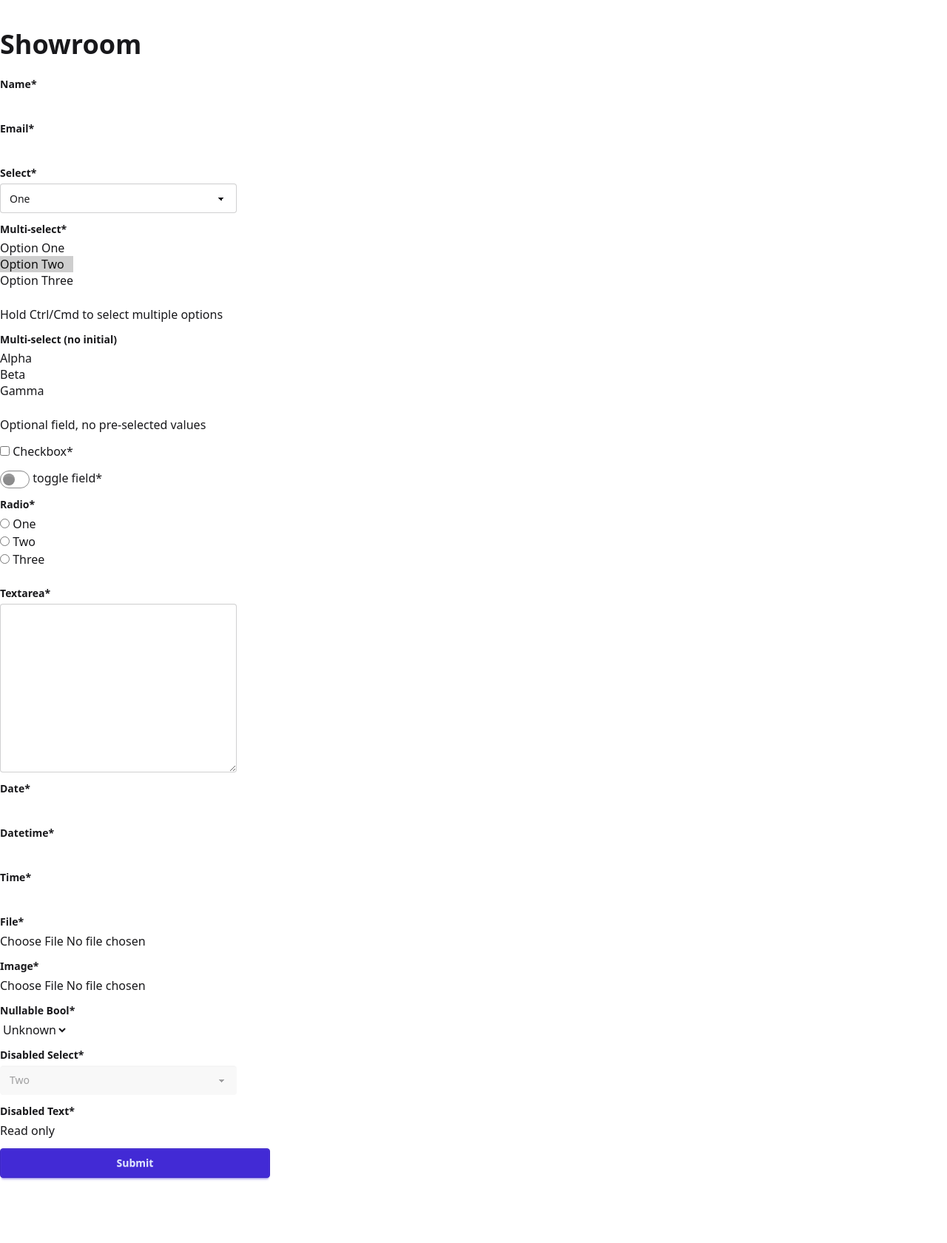
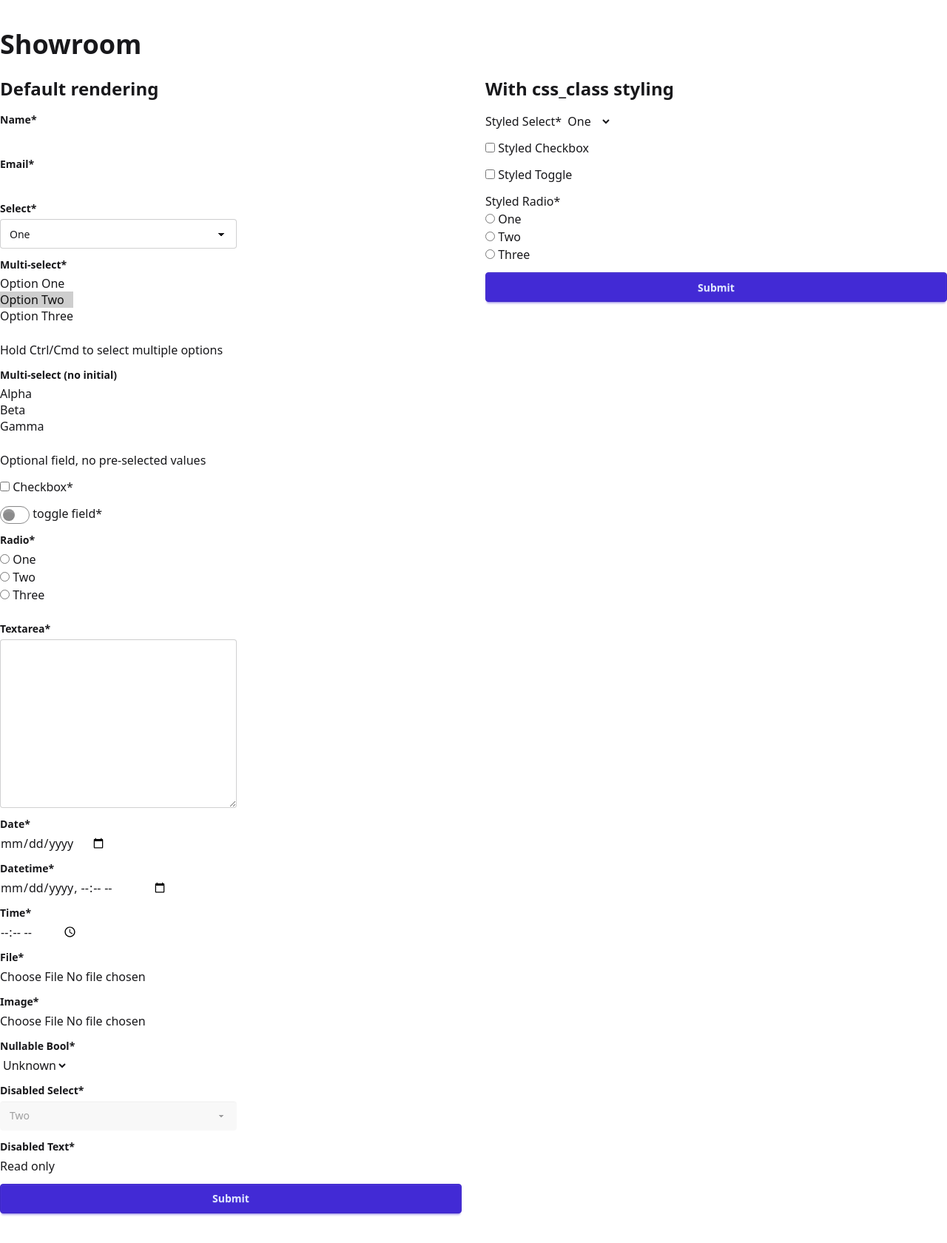
Before and after one commit to fabge/crispy-daisyui, a Django app: page / in a window 1280 px wide. Shown: the whole page at 74% size. Before the commit the page ends 1595 px from the top, so only its background shows below. Run offline with Django 5.2, Linux system fonts and the light colour scheme; some libraries are stand-ins or nearby versions.

Commit message:
Support css_class on all widget types and clean up template rendering (#12)
Add widget_attrs_tag template tag that merges base CSS classes, widget
attrs, dynamic attrs (disabled, etc.), and error classes into a single
flatatt output. This replaces the previous approach of hardcoding class
attributes separately from widget attrs, which caused duplicate class
attributes when using Field(css_class=...).

Remove unused template filters: classes, css_class, is_password, is_file,
is_clearable_file, is_multivalue, widget_attrs.

Update example app with Form2 showcasing css_class styling, disabled
fields, and native HTML5 date/time inputs.

BREAKING: Removed widget_attrs filter and several unused filters from
daisyui_field templatetags.

```diff
--- a/crispy_daisyui/templates/daisyui/layout/checkbox.html
+++ b/crispy_daisyui/templates/daisyui/layout/checkbox.html
@@ -5,11 +5,10 @@
   <label class="label cursor-pointer">
     {% if not label_after %}<span class="label-text">{{ field.label }}</span>{% endif %}
     <input type="checkbox"
-           class="checkbox {{ field.css_classes }}"
            name="{{ field.html_name }}"
            id="{{ field.auto_id }}"
            {% if field.value %}checked="checked"{% endif %}
-           {{ field|widget_attrs|flatatt }}>
+           {% widget_attrs_tag field "checkbox" %}>
     {% if label_after %}<span class="label-text">{{ field.label }}</span>{% endif %}
   </label>
 </div>
--- a/crispy_daisyui/templates/daisyui/layout/checkboxselectmultiple.html
+++ b/crispy_daisyui/templates/daisyui/layout/checkboxselectmultiple.html
@@ -4,12 +4,12 @@
 {% for choice in field.field.choices %}
     <div class="form-control">
         <label class="label cursor-pointer">
-            <input type="checkbox" class="checkbox"
+            <input type="checkbox"
                 {% if choice.0 in field.value or choice.0|stringformat:"s" in field.value or choice.0|stringformat:"s" == field.value|default_if_none:""|stringformat:"s" %} checked="checked"{% endif %}
                 name="{{ field.html_name }}"
                 id="id_{{ field.html_name }}_{{ forloop.counter }}"
                 value="{{ choice.0|unlocalize }}"
-                {{ field|widget_attrs|flatatt }}>
+                {% widget_attrs_tag field "checkbox" %}>
             <span class="label-text">{{ choice.1|unlocalize }}</span>
         </label>
     </div>
--- a/crispy_daisyui/templates/daisyui/layout/radioselect.html
+++ b/crispy_daisyui/templates/daisyui/layout/radioselect.html
@@ -4,7 +4,7 @@
 {% for choice in field.field.choices %}
     <div class="form-control">
         <label for="id_{{ field.html_name }}_{{ forloop.counter }}" class="label cursor-pointer">
-            <input type="radio" class="radio"{% if choice.0|stringformat:"s" == field.value|default_if_none:""|stringformat:"s" %} checked="checked"{% endif %} name="{{ field.html_name }}" id="id_{{ field.html_name }}_{{ forloop.counter }}" value="{{ choice.0|unlocalize }}" {{ field|widget_attrs|flatatt }}>
+            <input type="radio"{% if choice.0|stringformat:"s" == field.value|default_if_none:""|stringformat:"s" %} checked="checked"{% endif %} name="{{ field.html_name }}" id="id_{{ field.html_name }}_{{ forloop.counter }}" value="{{ choice.0|unlocalize }}" {% widget_attrs_tag field "radio" %}>
             <span class="label-text">{{ choice.1|unlocalize }}</span>
         </label>
         {% if field.errors and forloop.last %}
--- a/crispy_daisyui/templates/daisyui/layout/select.html
+++ b/crispy_daisyui/templates/daisyui/layout/select.html
@@ -2,11 +2,10 @@
 {% load l10n %}
 
 <select
-  class="select w-full{% if field.errors %} select-error{% endif %}"
   name="{{ field.html_name }}"
   id="{{ field.id_for_label }}"
   {% if field.field.widget.allow_multiple_selected %}multiple{% endif %}
-  {{ field|widget_attrs|flatatt }}>
+  {% widget_attrs_tag field "select w-full" "select-error" %}>
   {% for group, options, index in field|optgroups %}
     {% if group %}<optgroup label="{{ group }}">{% endif %}
     {% for option in options %}
--- a/crispy_daisyui/templates/daisyui/layout/toggle.html
+++ b/crispy_daisyui/templates/daisyui/layout/toggle.html
@@ -5,8 +5,8 @@
 <div class="form-control">
   <label class="label cursor-pointer" for="{{ field.id_for_label }}">
     {% if not label_after %}<span class="label-text">{{ field.label }}</span>{% endif %}
-    <input type="checkbox" class="toggle" name="{{ field.html_name }}" id="{{ field.id_for_label }}"
-           {% if field.value %}checked="checked"{% endif %} {{ field|widget_attrs|flatatt }}>
+    <input type="checkbox" name="{{ field.html_name }}" id="{{ field.id_for_label }}"
+           {% if field.value %}checked="checked"{% endif %} {% widget_attrs_tag field "toggle" %}>
     {% if label_after %}<span class="label-text">{{ field.label }}</span>{% endif %}
   </label>
 </div>
--- a/example/showroom/forms.py
+++ b/example/showroom/forms.py
@@ -1,3 +1,5 @@
+from crispy_forms.helper import FormHelper
+from crispy_forms.layout import Field, Layout, Submit
 from django import forms
 
 
@@ -24,9 +26,9 @@ class Form1(forms.Form):
     )
     radio = forms.ChoiceField(choices=[('1', 'One'), ('2', 'Two'), ('3', 'Three')], widget=forms.RadioSelect)
     textarea = forms.CharField(label='Textarea', widget=forms.Textarea)
-    date = forms.DateField(label='Date')
-    datetime = forms.DateTimeField(label='Datetime')
-    time = forms.TimeField(label='Time')
+    date = forms.DateField(label='Date', widget=forms.DateInput(attrs={'type': 'date'}))
+    datetime = forms.DateTimeField(label='Datetime', widget=forms.DateTimeInput(attrs={'type': 'datetime-local'}))
+    time = forms.TimeField(label='Time', widget=forms.TimeInput(attrs={'type': 'time'}))
     file = forms.FileField(label='File')
     image = forms.ImageField(label='Image')
     nullable_bool = forms.NullBooleanField(label='Nullable Bool')
@@ -37,3 +39,35 @@ class Form1(forms.Form):
         disabled=True,
     )
     disabled_text = forms.CharField(label='Disabled Text', initial='Read only', disabled=True)
+
+
+class Form2(forms.Form):
+    """Form using Field layout with css_class to demonstrate custom styling."""
+
+    select = forms.ChoiceField(
+        label='Styled Select',
+        choices=[('1', 'One'), ('2', 'Two'), ('3', 'Three')],
+    )
+    checkbox = forms.BooleanField(label='Styled Checkbox', required=False)
+    toggle = forms.BooleanField(
+        label='Styled Toggle',
+        required=False,
+        widget=forms.CheckboxInput(attrs={'class': 'toggle'}),
+    )
+    radio = forms.ChoiceField(
+        label='Styled Radio',
+        choices=[('1', 'One'), ('2', 'Two'), ('3', 'Three')],
+        widget=forms.RadioSelect,
+    )
+
+    def __init__(self, *args, **kwargs):
+        super().__init__(*args, **kwargs)
+        self.helper = FormHelper()
+        self.helper.form_tag = False
+        self.helper.layout = Layout(
+            Field('select', css_class='select-primary'),
+            Field('checkbox', css_class='checkbox-primary'),
+            Field('toggle', css_class='toggle-primary'),
+            Field('radio', css_class='radio-primary'),
+            Submit('submit', 'Submit', css_class='w-full'),
+        )
--- a/example/showroom/views.py
+++ b/example/showroom/views.py
@@ -1,6 +1,6 @@
 from django.views.generic import TemplateView
 
-from .forms import Form1
+from .forms import Form1, Form2
 
 
 class ShowroomView(TemplateView):
@@ -9,4 +9,5 @@ class ShowroomView(TemplateView):
     def get_context_data(self, **kwargs):
         context = super().get_context_data(**kwargs)
         context['form'] = Form1()
+        context['form2'] = Form2()
         return context
--- a/example/static/output.css
+++ b/example/static/output.css
@@ -13,22 +13,18 @@
     --color-red-700: oklch(50.5% 0.213 27.518);
     --color-green-500: oklch(72.3% 0.219 149.579);
     --color-green-700: oklch(52.7% 0.154 150.069);
-    --color-gray-200: oklch(92.8% 0.006 264.531);
-    --color-gray-300: oklch(87.2% 0.01 258.338);
     --color-gray-600: oklch(44.6% 0.03 256.802);
-    --color-gray-700: oklch(37.3% 0.034 259.733);
-    --color-gray-800: oklch(27.8% 0.033 256.848);
     --color-white: #fff;
     --spacing: 0.25rem;
     --text-xs: 0.75rem;
     --text-xs--line-height: calc(1 / 0.75);
     --text-sm: 0.875rem;
     --text-sm--line-height: calc(1.25 / 0.875);
+    --text-2xl: 1.5rem;
+    --text-2xl--line-height: calc(2 / 1.5);
     --text-4xl: 2.25rem;
     --text-4xl--line-height: calc(2.5 / 2.25);
     --font-weight-bold: 700;
-    --leading-normal: 1.5;
-    --radius-lg: 0.5rem;
     --default-font-family: var(--font-sans);
     --default-mono-font-family: var(--font-mono);
   }
@@ -1419,6 +1415,12 @@
   .w-full {
     width: 100%;
   }
+  .flex-1 {
+    flex: 1;
+  }
+  .basis-1\/2 {
+    flex-basis: calc(1/2 * 100%);
+  }
   .table-auto {
     table-layout: auto;
   }
@@ -1428,14 +1430,11 @@
   .flex-row {
     flex-direction: row;
   }
-  .flex-wrap {
-    flex-wrap: wrap;
-  }
   .items-center {
     align-items: center;
   }
-  .gap-4 {
-    gap: calc(var(--spacing) * 4);
+  .gap-8 {
+    gap: calc(var(--spacing) * 8);
   }
   .rounded {
     border-radius: 0.25rem;
@@ -1484,6 +1483,10 @@
   }
   .py-3 {
     padding-block: calc(var(--spacing) * 3);
+  }
+  .text-2xl {
+    font-size: var(--text-2xl);
+    line-height: var(--tw-leading, var(--text-2xl--line-height));
   }
   .text-4xl {
     font-size: var(--text-4xl);
@@ -1508,6 +1511,12 @@
       --alert-color: var(--color-error);
     }
   }
+  .checkbox-primary {
+    @layer daisyui.l1.l2 {
+      color: var(--color-primary-content);
+      --input-color: var(--color-primary);
+    }
+  }
   .text-gray-600 {
     color: var(--color-gray-600);
   }
@@ -1519,9 +1528,6 @@
   }
   .text-white {
     color: var(--color-white);
-  }
-  .lowercase {
-    text-transform: lowercase;
   }
   .italic {
     font-style: italic;
@@ -1535,10 +1541,29 @@
       --btn-fg: var(--color-primary-content);
     }
   }
+  .radio-primary {
+    @layer daisyui.l1.l2 {
+      --input-color: var(--color-primary);
+    }
+  }
   .select-error {
     @layer daisyui.l1.l2 {
       &, &:focus, &:focus-within {
         --input-color: var(--color-error);
+      }
+    }
+  }
+  .select-primary {
+    @layer daisyui.l1.l2 {
+      &, &:focus, &:focus-within {
+        --input-color: var(--color-primary);
+      }
+    }
+  }
+  .toggle-primary {
+    @layer daisyui.l1.l2 {
+      &:checked, &[aria-checked="true"] {
+        --input-color: var(--color-primary);
       }
     }
   }
--- a/example/templates/base.html
+++ b/example/templates/base.html
@@ -5,7 +5,6 @@
     <meta name="viewport" content="width=device-width, initial-scale=1.0">
     <title>Document</title>
     {% load static %}
-    <!-- currently static, due to how github pages publishes sites (https://fabge.github.io/crispy-daisyui/) -->
     <link rel="stylesheet" href="static/output.css">
 </head>
 <body>
--- a/example/templates/showroom.html
+++ b/example/templates/showroom.html
@@ -1,14 +1,24 @@
 {% extends "base.html" %}
-{% load daisyui_filters %}
+{% load crispy_forms_tags daisyui_filters %}
 
 {% block content %}
 <h1 class="text-4xl font-bold mb-6">Showroom</h1>
 
-<div class="flex flex-wrap gap-4">
-    <form>
-        {% csrf_token %}
-        {{ form|crispy }}
-        <button class="btn btn-primary w-full" type="submit">Submit</button>
-    </form>
+<div class="flex gap-8">
+    <div class="flex-1">
+        <h2 class="text-2xl font-bold mb-4">Default rendering</h2>
+        <form>
+            {% csrf_token %}
+            {{ form|crispy }}
+            <button class="btn btn-primary w-full" type="submit">Submit</button>
+        </form>
+    </div>
+    <div class="flex-1">
+        <h2 class="text-2xl font-bold mb-4">With css_class styling</h2>
+        <form>
+            {% csrf_token %}
+            {% crispy form2 %}
+        </form>
+    </div>
 </div>
 {% endblock %}
--- a/pyproject.toml
+++ b/pyproject.toml
@@ -1,6 +1,6 @@
 [project]
 name = "crispy-daisyui"
-version = "0.12.2"
+version = "0.13.0"
 description = "A DaisyUI package for Django Crispy Forms"
 readme = "README.md"
 authors = [{name = "Fabian Geiger"}]
```
Also changed, not shown: crispy_daisyui/templatetags/daisyui_field.py (+16 -44 lines), example/package-lock.json.
